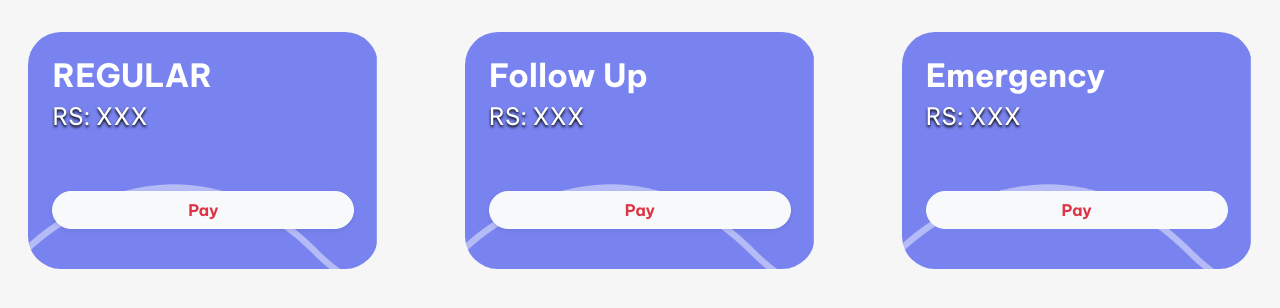
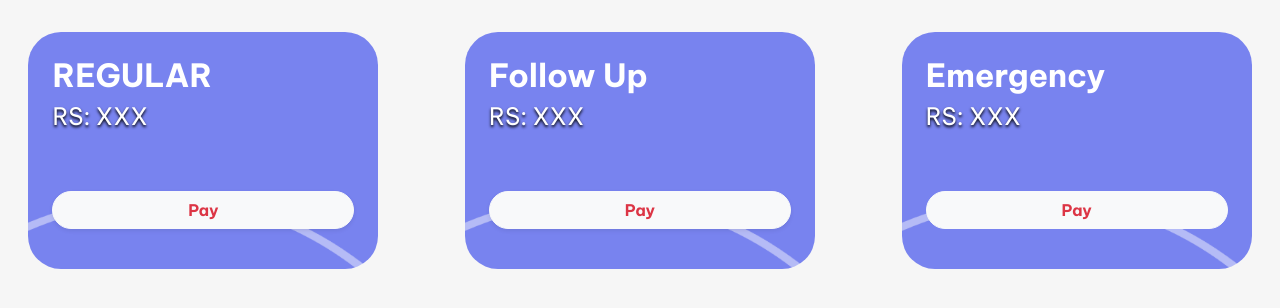
Before and after one commit to RabinThapa1998/Telemedicine-Html-Files, a plain HTML site: page PaymentCards/FormPagePayment.html in a window 1280 px wide. Drawn offline with nearby package versions, Linux system fonts and the light colour scheme.

Commit message:
payment cards

```diff
--- a/PaymentCards/Paymentform.css
+++ b/PaymentCards/Paymentform.css
@@ -13,11 +13,11 @@ body{
 .payment-cards{
     border-radius: 2.0625rem;
     min-height: 14.8125rem;
-    background:  url("./payment_bg.png") no-repeat center center;
+    background:  url("./image_cropped.png") no-repeat center center;
     overflow: hidden;
     min-width: 14rem;
     width: 90%;
-    background-size: 100%;
+    background-size: 139% 130%;
 }
 
 .payment-cards button{
```
Also changed, not shown: PaymentCards/image_cropped.png (added).
